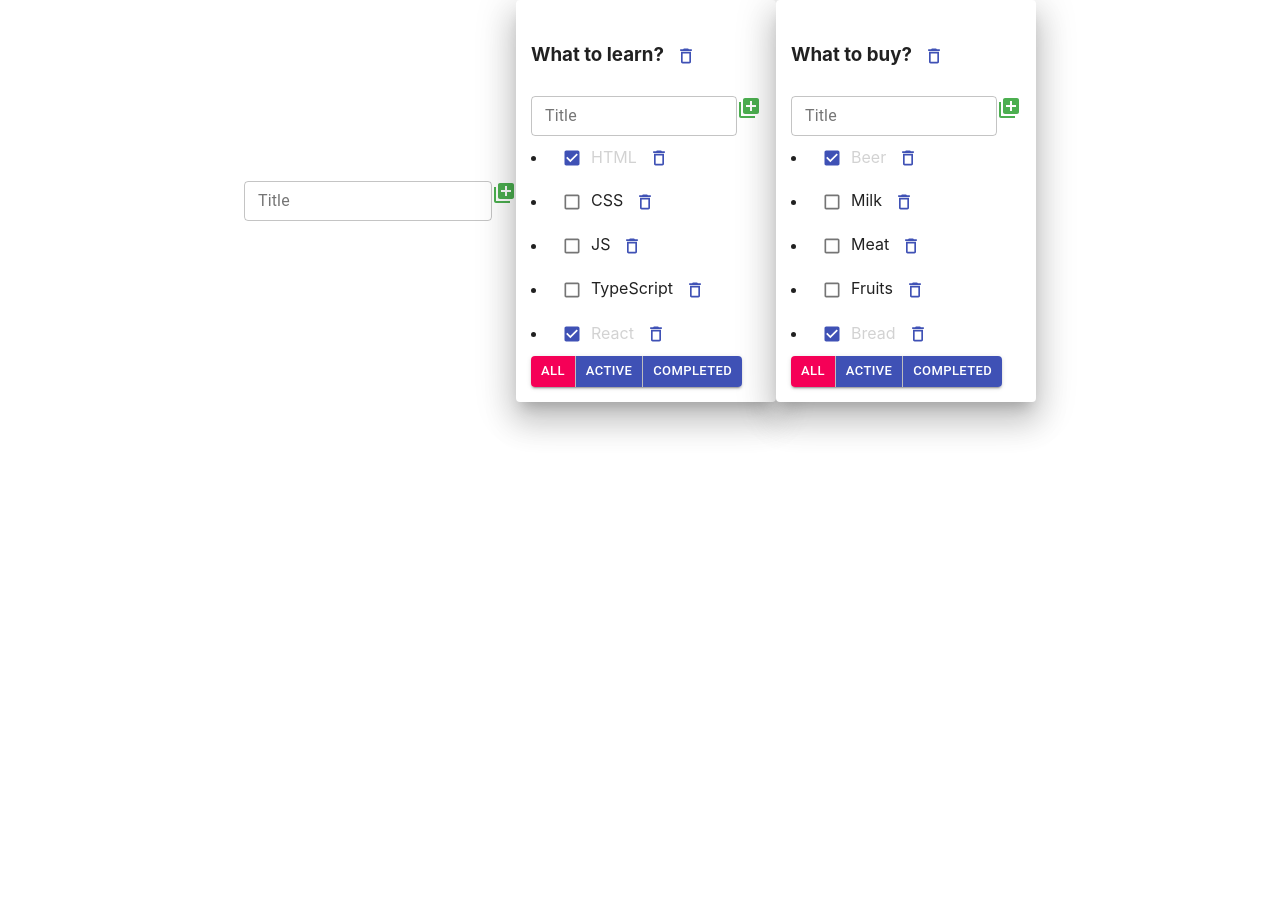
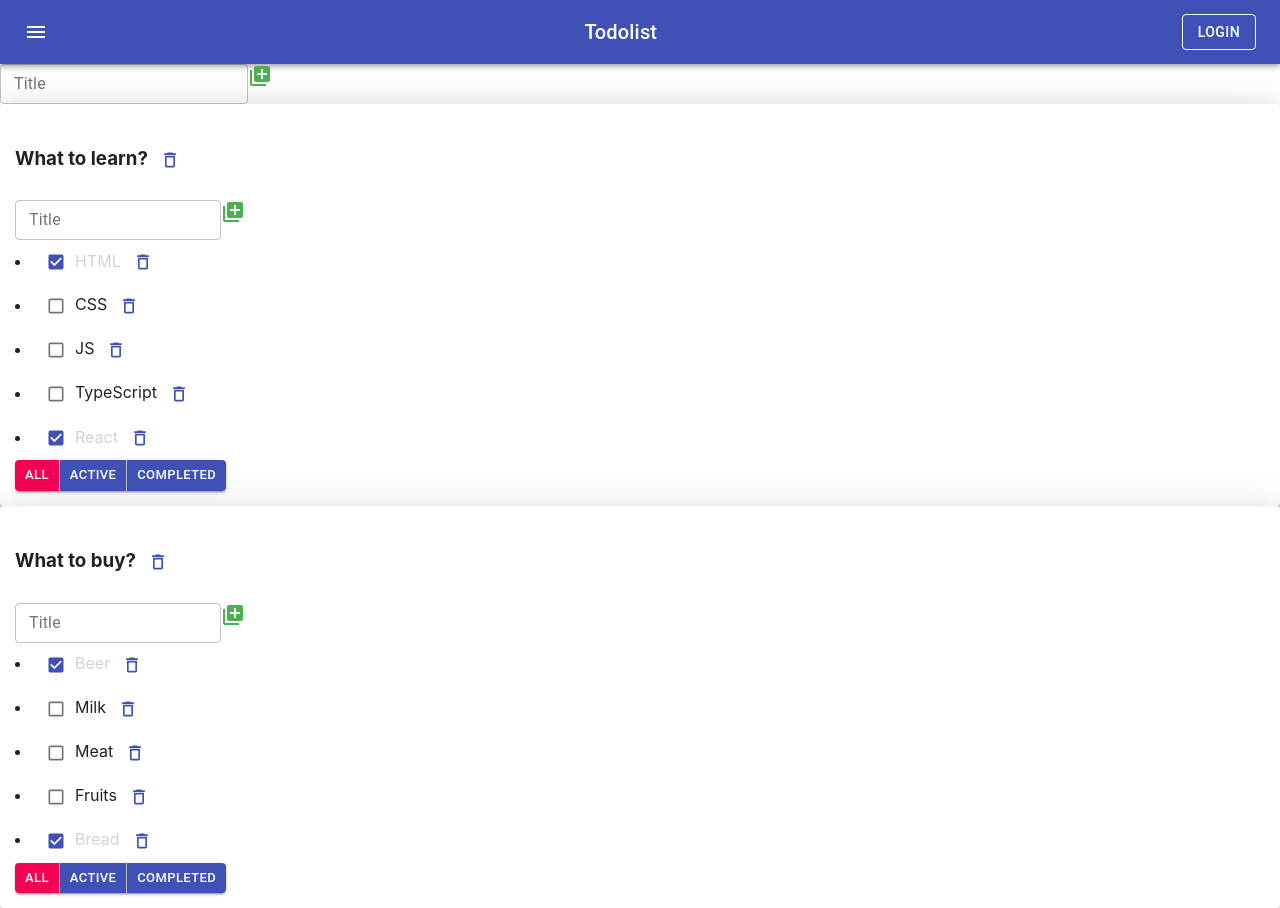
Before and after one commit to SRGREEN90/New-Todo-List, a React (Create React App) app: page / in a window 1280 px wide. Before the commit the page ends 800 px from the top, so only its background shows below. Built offline with nearby package versions, Linux system fonts and the light colour scheme.

Commit message:
'added Toolbar, menu to App'

```diff
--- a/src/App.css
+++ b/src/App.css
@@ -1,10 +1,10 @@
-.App {
-    display: flex;
-    flex-direction: row;
-    justify-content: center;
-    align-items: center;
-    flex-wrap: wrap;
-}
+/*.App {*/
+/*    display: flex;*/
+/*    flex-direction: row;*/
+/*    justify-content: center;*/
+/*    align-items: center;*/
+/*    flex-wrap: wrap;*/
+/*}*/
 
 /*.App-logo {*/
 /*  height: 40vmin;*/
--- a/src/App.tsx
+++ b/src/App.tsx
@@ -3,7 +3,8 @@
 import Todolist from "./components/Todolist";
 import {v1} from "uuid";
 import AddItemForm from "./components/AddItemForm";
-import {Paper} from "@material-ui/core";
+import {AppBar, Button, IconButton, Paper, Toolbar, Typography} from "@material-ui/core";
+import {Menu} from "@material-ui/icons";
 
 export type TaskType = {
     id: string
@@ -119,6 +120,19 @@
 
   return (
     <div className="App">
+        <AppBar position={"static"}>
+            <Toolbar style={{justifyContent: "space-between"}}>
+                <IconButton edge="start" color="inherit" aria-label="menu">
+                    <Menu/>
+                </IconButton>
+                <Typography variant="h6">
+                    Todolist
+                </Typography>
+                <Button color="inherit" variant={"outlined"}>
+                    Login
+                </Button>
+            </Toolbar>
+        </AppBar>
         <AddItemForm addItem={addTodoLists}/>
             {mappedTodoList}
     </div>
--- a/src/components/AddItemForm.tsx
+++ b/src/components/AddItemForm.tsx
@@ -31,7 +31,7 @@
         }
     }
 
-    return<div >
+    return<div>
         <div className={s.add}>
             <TextField
                 value={title}
```
